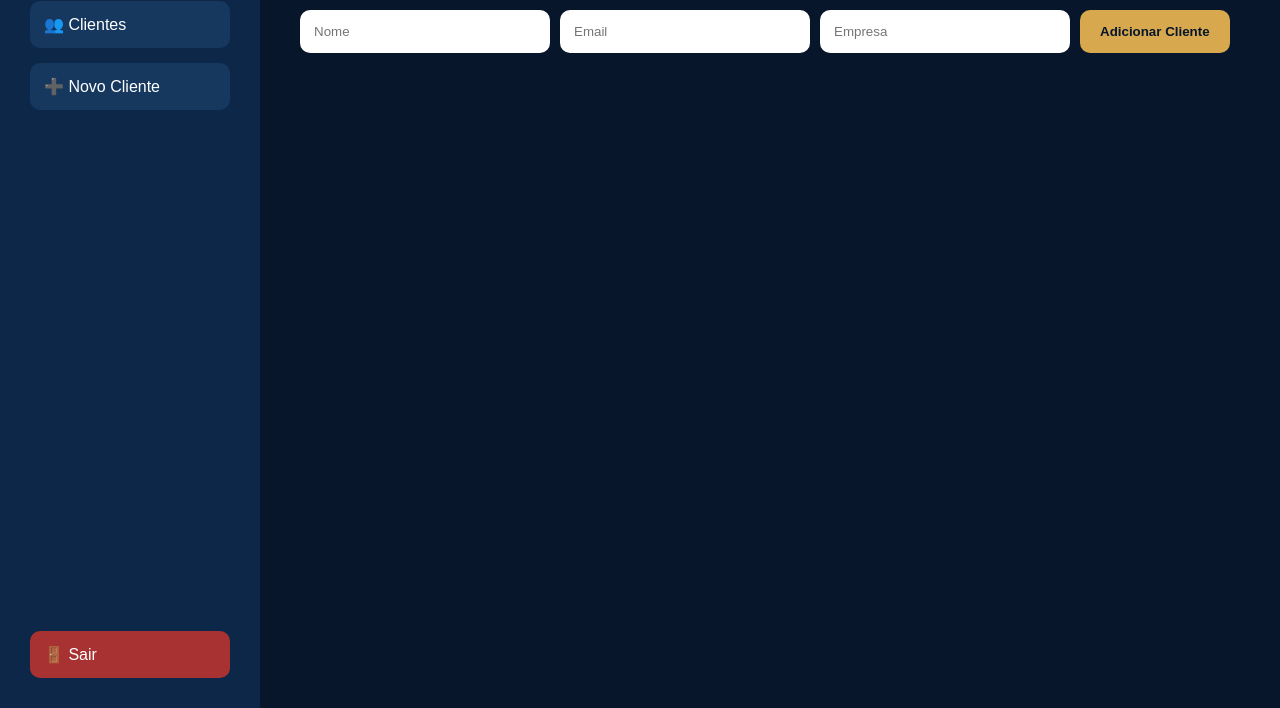
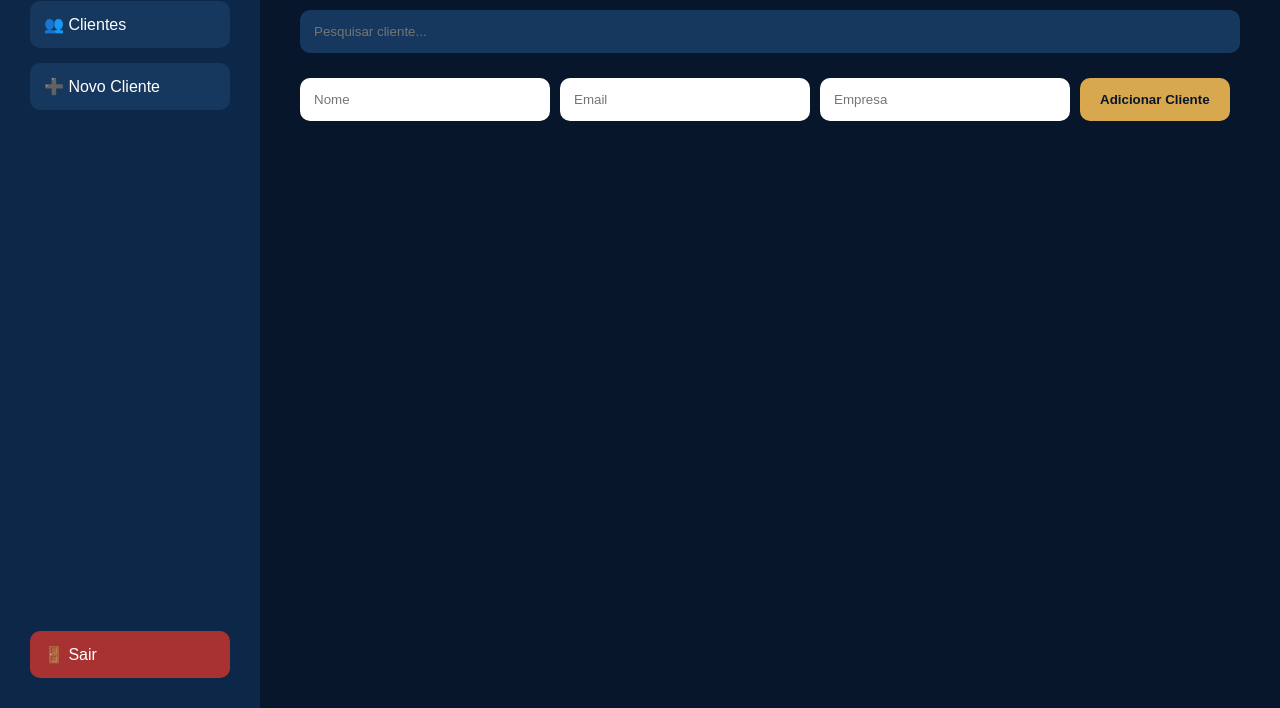
Before and after one commit to comercialcourvanlicitacoes-pixel/courvan-site, a plain HTML site: page clientes.html in a window 1280 px wide. Shown: the part 92-800 px from the top of the page. Drawn offline with Linux system fonts and the light colour scheme; no server answers.

Commit message:
Update clientes.html

```diff
--- a/clientes.html
+++ b/clientes.html
@@ -165,6 +165,22 @@
 <div class="content">
 
   <h1 style="margin-bottom:25px;">Clientes</h1>
+
+<input
+  type="text"
+  id="pesquisaCliente"
+  placeholder="Pesquisar cliente..."
+  onkeyup="filtrarClientes()"
+  style="
+    width:100%;
+    padding:14px;
+    border:none;
+    border-radius:10px;
+    margin-bottom:25px;
+    background:#16385f;
+    color:white;
+  "
+>
 
   <div class="top">
 
```
